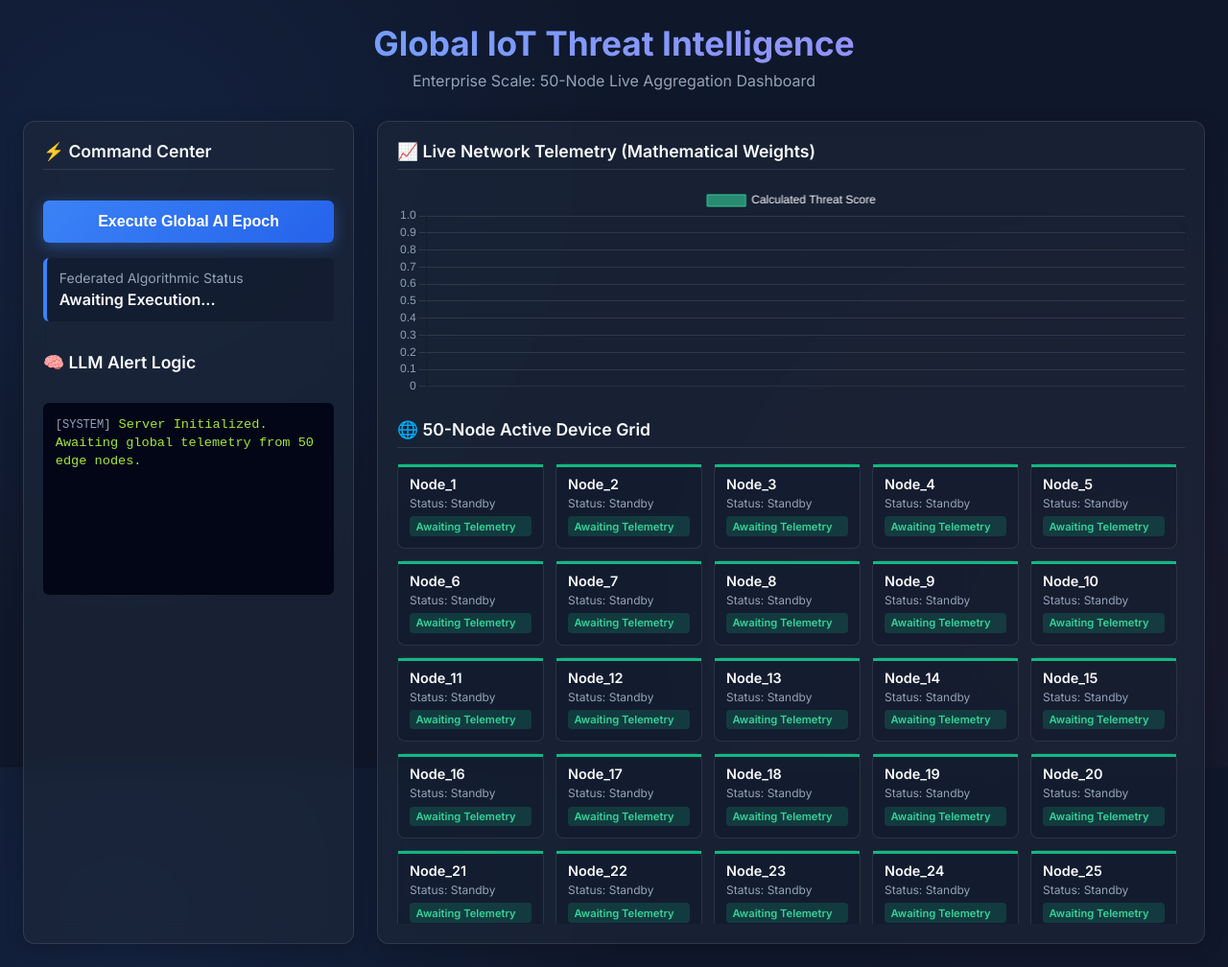
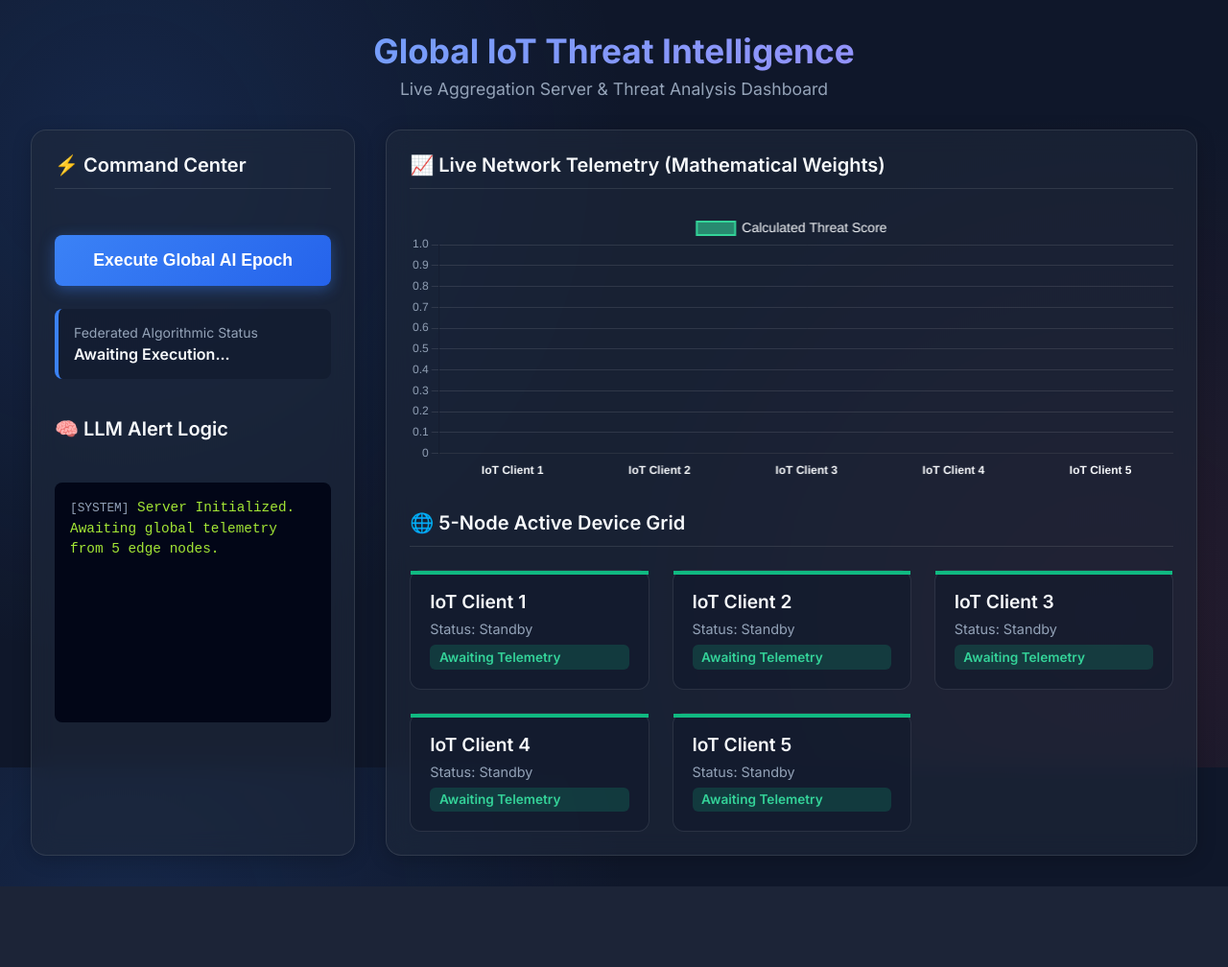
Before and after one commit to Kavihrx/federated-iot-minor, a Flask app: page / in a window 1280 px wide. Shown: the whole page at 96% size. After the commit the page ends 924 px from the top, so only its background shows below. Run offline with Flask 3, Linux system fonts and the light colour scheme.

Commit message:
Update index.html

```diff
--- a/templates/index.html
+++ b/templates/index.html
@@ -31,10 +31,10 @@
             background-color: var(--bg-dark);
             color: var(--text-main);
             min-height: 100vh;
-            padding: 1.5rem;
+            padding: 2rem;
             background-image:
-                radial-gradient(circle at 10% 20%, rgba(59, 130, 246, 0.10) 0%, transparent 40%),
-                radial-gradient(circle at 90% 80%, rgba(239, 68, 68, 0.05) 0%, transparent 40%);
+                radial-gradient(circle at 10% 20%, rgba(59, 130, 246, 0.15) 0%, transparent 40%),
+                radial-gradient(circle at 90% 80%, rgba(239, 68, 68, 0.1) 0%, transparent 40%);
             background-attachment: fixed;
         }
 
@@ -58,12 +58,12 @@
             -webkit-text-fill-color: transparent;
         }
 
-        header p { color: var(--text-muted); font-size: 1rem; }
+        header p { color: var(--text-muted); font-size: 1.1rem; }
 
         .dashboard-grid {
             display: grid;
             grid-template-columns: 1fr 2.5fr;
-            gap: 1.5rem;
+            gap: 2rem;
         }
 
         @media (max-width: 1000px) {
@@ -74,33 +74,33 @@
             background: var(--panel-bg);
             backdrop-filter: blur(12px);
             border: 1px solid var(--border-color);
-            border-radius: 12px;
-            padding: 1.25rem;
+            border-radius: 16px;
+            padding: 1.5rem;
             box-shadow: 0 4px 20px rgba(0, 0, 0, 0.2);
         }
 
         .panel-title {
-            font-size: 1.1rem;
+            font-size: 1.25rem;
             font-weight: 600;
-            margin-bottom: 1rem;
+            margin-bottom: 1.5rem;
             display: flex;
             align-items: center;
             gap: 0.5rem;
             border-bottom: 1px solid var(--border-color);
-            padding-bottom: 0.5rem;
+            padding-bottom: 0.75rem;
         }
 
         /* Controls Section */
-        .controls-panel { display: flex; flex-direction: column; gap: 1rem; }
+        .controls-panel { display: flex; flex-direction: column; gap: 1.5rem; }
 
         .action-btn {
             background: linear-gradient(135deg, #3b82f6, #2563eb);
             color: white;
             border: none;
-            padding: 0.8rem 1.2rem;
-            font-size: 1rem;
+            padding: 1rem 1.5rem;
+            font-size: 1.1rem;
             font-weight: 600;
-            border-radius: 6px;
+            border-radius: 8px;
             cursor: pointer;
             transition: all 0.3s ease;
             box-shadow: 0 4px 15px rgba(59, 130, 246, 0.4);
@@ -114,68 +114,59 @@
         .action-btn:disabled { background: #475569; cursor: not-allowed; transform: none; box-shadow: none; }
 
         .server-status {
-            padding: 0.8rem;
+            padding: 1rem;
             background: rgba(15, 23, 42, 0.5);
-            border-radius: 6px;
+            border-radius: 8px;
             border-left: 4px solid var(--accent-blue);
         }
 
         /* LLM Logs */
         .llm-terminal {
             background: #020617;
-            border-radius: 6px;
-            padding: 0.8rem;
+            border-radius: 8px;
+            padding: 1rem;
             font-family: 'Courier New', Courier, monospace;
-            font-size: 0.85rem;
-            height: 200px;
+            font-size: 0.9rem;
+            height: 250px;
             overflow-y: auto;
             color: #a3e635;
         }
 
-        .log-line { line-height: 1.4; margin-bottom: 0.4rem; }
-        .log-time { color: var(--text-muted); font-size: 0.75rem; }
+        .log-line { line-height: 1.5; margin-bottom: 0.5rem; }
+        .log-time { color: var(--text-muted); font-size: 0.8rem; }
         .log-highlight { color: #facc15; }
 
         /* Chart Section */
         .chart-container {
-            height: 220px;
+            height: 280px;
             width: 100%;
-            margin-bottom: 1.5rem;
+            margin-bottom: 2rem;
         }
 
-        /* 50 Node Dense Grid */
+        /* 5 Node Spaced Grid */
         .iot-grid {
             display: grid;
-            grid-template-columns: repeat(auto-fill, minmax(130px, 1fr));
-            gap: 0.75rem;
-            max-height: 480px;
-            overflow-y: auto;
-            padding-right: 0.5rem;
+            grid-template-columns: repeat(auto-fill, minmax(220px, 1fr));
+            gap: 1.5rem;
         }
 
-        /* Webkit Scrollbar */
-        ::-webkit-scrollbar { width: 8px; }
-        ::-webkit-scrollbar-track { background: rgba(0,0,0,0.2); border-radius: 4px; }
-        ::-webkit-scrollbar-thumb { background: var(--border-color); border-radius: 4px; }
-        ::-webkit-scrollbar-thumb:hover { background: var(--text-muted); }
-
         .iot-card {
-            background: rgba(15, 23, 42, 0.4);
-            border-radius: 8px;
-            padding: 0.75rem;
+            background: rgba(15, 23, 42, 0.5);
+            border-radius: 12px;
+            padding: 1.25rem;
             border: 1px solid var(--border-color);
             transition: all 0.3s ease;
             position: relative;
             display: flex;
             flex-direction: column;
-            justify-content: center;
+            justify-content: flex-start;
         }
 
         .iot-card::before {
             content: '';
             position: absolute;
             top: 0; left: 0; right: 0;
-            height: 3px;
+            height: 4px;
             background: var(--text-muted);
             transition: background 0.3s ease;
         }
@@ -188,13 +179,18 @@
 
         @keyframes borderPulse {
             0% { box-shadow: 0 0 0 0 rgba(239, 68, 68, 0.4); border-color: rgba(239, 68, 68, 0.8); }
-            70% { box-shadow: 0 0 0 8px rgba(239, 68, 68, 0); border-color: rgba(239, 68, 68, 0.2); }
+            70% { box-shadow: 0 0 0 10px rgba(239, 68, 68, 0); border-color: rgba(239, 68, 68, 0.2); }
             100% { box-shadow: 0 0 0 0 rgba(239, 68, 68, 0); border-color: var(--border-color); }
         }
 
-        .client-id { font-weight: 600; font-size: 0.9rem; margin-bottom: 0.25rem; }
-        .client-score { font-size: 0.75rem; color: var(--text-muted); margin-bottom: 0.4rem; }
-        .client-status { font-size: 0.7rem; font-weight: 600; padding: 0.2rem 0.4rem; border-radius: 4px; display: inline-block;}
+        @keyframes fadeInDown {
+            from { opacity: 0; transform: translateY(-20px); }
+            to { opacity: 1; transform: translateY(0); }
+        }
+
+        .client-id { font-weight: 600; font-size: 1.2rem; margin-bottom: 0.5rem; }
+        .client-score { font-size: 0.9rem; color: var(--text-muted); margin-bottom: 0.5rem; }
+        .client-status { font-size: 0.85rem; font-weight: 600; padding: 0.3rem 0.6rem; border-radius: 6px; display: inline-block;}
 
         .status-badge-normal { background: rgba(16, 185, 129, 0.2); color: #34d399; }
         .status-badge-recon { background: rgba(245, 158, 11, 0.2); color: #fbbf24; }
@@ -236,7 +233,7 @@
     <div class="container">
         <header>
             <h1>Global IoT Threat Intelligence</h1>
-            <p>Enterprise Scale: 50-Node Live Aggregation Dashboard</p>
+            <p>Live Aggregation Server & Threat Analysis Dashboard</p>
         </header>
 
         <div class="dashboard-grid">
@@ -256,7 +253,7 @@
 
                 <div class="panel-title" style="margin-top: 1rem; margin-bottom: 0.5rem; border-bottom: none;">🧠 LLM Alert Logic</div>
                 <div class="llm-terminal" id="terminalLog">
-                    <div class="log-line"><span class="log-time">[SYSTEM]</span> Server Initialized. Awaiting global telemetry from 50 edge nodes.</div>
+                    <div class="log-line"><span class="log-time">[SYSTEM]</span> Server Initialized. Awaiting global telemetry from 5 edge nodes.</div>
                 </div>
             </div>
 
@@ -267,7 +264,7 @@
                     <canvas id="telemetryChart"></canvas>
                 </div>
 
-                <div class="panel-title">🌐 50-Node Active Device Grid</div>
+                <div class="panel-title">🌐 5-Node Active Device Grid</div>
                 <div class="iot-grid" id="iotGrid">
                     <!-- Default Standby Nodes generated by JS -->
                 </div>
@@ -276,31 +273,31 @@
     </div>
 
     <script>
-        // Pre-fill the 50 cards defensively before clicking button
+        // Pre-fill the 5 large cards securely
         const grid = document.getElementById('iotGrid');
-        for(let i=1; i<=50; i++) {
+        for(let i=1; i<=5; i++) {
             grid.innerHTML += `
                 <div class="iot-card" data-status="normal">
-                    <div class="client-id">Node_${i}</div>
+                    <div class="client-id">IoT Client ${i}</div>
                     <div class="client-score">Status: Standby</div>
                     <div class="client-status status-badge-normal">Awaiting Telemetry</div>
                 </div>
             `;
         }
 
-        // Initialize Global Chart.js Configuration
+        // Initialize Global Chart.js Configuration for exactly 5 nodes
         const ctx = document.getElementById('telemetryChart').getContext('2d');
         let telemetryChart = new Chart(ctx, {
             type: 'bar',
             data: {
-                labels: Array.from({length: 50}, (_, i) => `Node ${i+1}`),
+                labels: ['IoT Client 1', 'IoT Client 2', 'IoT Client 3', 'IoT Client 4', 'IoT Client 5'],
                 datasets: [{
                     label: 'Calculated Threat Score',
-                    data: Array(50).fill(0), // start empty
+                    data: [0, 0, 0, 0, 0], // start empty
                     backgroundColor: 'rgba(52, 211, 153, 0.6)',
                     borderColor: 'rgba(52, 211, 153, 1)',
-                    borderWidth: 1,
-                    borderRadius: 3
+                    borderWidth: 2,
+                    borderRadius: 4
                 }]
             },
             options: {
@@ -311,15 +308,15 @@
                         beginAtZero: true,
                         max: 1.0,
                         grid: { color: 'rgba(255, 255, 255, 0.1)' },
-                        ticks: { color: '#94a3b8' }
+                        ticks: { color: '#94a3b8', font: { size: 12 } }
                     },
                     x: {
                         grid: { display: false },
-                        ticks: { display: false } // Hide 50 labels so it looks clean
+                        ticks: { color: '#f8fafc', font: { size: 12, weight: 'bold' } }
                     }
                 },
                 plugins: {
-                    legend: { labels: { color: '#f8fafc' } }
+                    legend: { labels: { color: '#f8fafc', font: { size: 14 } } }
                 }
             }
         });
@@ -345,9 +342,9 @@
 
             // Set Loading UI
             btn.disabled = true;
-            btnText.innerText = "Simulating & Aggregating 50 Models...";
+            btnText.innerText = "Simulating & Aggregating Models...";
             btnSpinner.style.display = "inline-block";
-            fedStatus.innerText = "Listening to 50 Edge Devices...";
+            fedStatus.innerText = "Listening to 5 Edge Devices...";
             fedStatus.style.color = "var(--warning-yellow)";
 
             addLog("Initiating Global Training Epoch...", true);
@@ -360,10 +357,10 @@
                 // 1. Process Status Result
                 fedStatus.innerText = data.federated_server_status;
                 fedStatus.style.color = "var(--success-green)";
-                addLog(`Server aggregated weights (FedAvg) over 50 nodes successfully.`);
+                addLog(`Server aggregated weights (FedAvg) successfully.`);
 
                 // 2. Update the TELEMETRY CHART dynamically
-                if(data.all_scores) {
+                if(data.all_scores && data.all_scores.length >= 5) {
                     const threshold = 0.70;
                     // Color code the graph bars (Red for attack, Green for normal)
                     const bgColors = data.all_scores.map(score => score > threshold ? 'rgba(239, 68, 68, 0.8)' : 'rgba(52, 211, 153, 0.6)');
@@ -383,17 +380,17 @@
                     });
                 }
 
-                // 4. Repaint the massive 50-Node Grid
+                // 4. Repaint the 5-Node Grid
                 iotGrid.innerHTML = '';
                 let hackedCount = Object.keys(clientAlerts).length;
 
                 if (hackedCount > 0) {
-                    addLog(`Massive threat sweep detected ${hackedCount} active network breaches.`, true);
+                    addLog(`Threat sweep detected ${hackedCount} active network breaches.`, true);
                 } else {
-                    addLog("All 50 nodes report secure telemetry. Subnet clear.");
+                    addLog("All 5 nodes report secure telemetry. Subnet clear.");
                 }
 
-                for(let i=1; i<=50; i++) {
+                for(let i=1; i<=5; i++) {
                     let cId = `IoT_Client_${i}`;
                     let alert = clientAlerts[cId];
                     let cardHTML = '';
@@ -405,30 +402,31 @@
 
                         if(alert.status === "Warning") {
                             statusType = "recon"; badgeClass = "status-badge-recon";
-                            addLog(`⚠️ Node_${i} flagged Reconnaissance scan.`);
+                            addLog(`⚠️ ${cId.replace('_',' ')} flagged Reconnaissance scan.`);
                         } else if(alert.status === "CRITICAL") {
                             statusType = "ddos"; badgeClass = "status-badge-ddos"; isPulse = "pulse";
-                            addLog(`🚨 Node_${i} under massive payload flood! Isolating!`);
+                            addLog(`🚨 ${cId.replace('_',' ')} under massive payload flood! Isolating!`);
                         }
 
+                        // Massive Recommendation Box rendering
                         cardHTML = `
                             <div class="iot-card ${isPulse}" data-status="${statusType}">
-                                <div class="client-id">Node_${i}</div>
-                                <div class="client-score">Score: ${alert.anomaly_score.toFixed(3)}</div>
-                                <div class="client-status ${badgeClass}">${alert.attack_type}</div>
+                                <div class="client-id">${cId.replace('_',' ')}</div>
+                                <div class="client-score">Threat Score: ${alert.anomaly_score.toFixed(3)}</div>
+                                <div class="client-status ${badgeClass}">Type: ${alert.attack_type}</div>
                                 <div class="recomm-box">
-                                    <strong style="color: #60a5fa;">Action Required:</strong><br/>${alert.recommendation}
+                                    <strong style="color: #60a5fa; font-weight: 700;">AI Recommended Remedy:</strong><br/>${alert.recommendation}
                                 </div>
                             </div>
                         `;
                     } else {
-                        // Normal, Compressed Cards
+                        // Normal, Spacious Cards
                         let safeScore = (data.all_scores && data.all_scores[i-1]) ? data.all_scores[i-1].toFixed(3) : "< 0.500";
                         cardHTML = `
                             <div class="iot-card" data-status="normal">
-                                <div class="client-id">Node_${i}</div>
-                                <div class="client-score">Score: ${safeScore}</div>
-                                <div class="client-status status-badge-normal">Secure</div>
+                                <div class="client-id">IoT Client ${i}</div>
+                                <div class="client-score">Threat Score: ${safeScore}</div>
+                                <div class="client-status status-badge-normal">Secure Operational Payload</div>
                             </div>
                         `;
                     }
```
Also changed, not shown: other parts of templates/index.html (+13 -12 lines).
